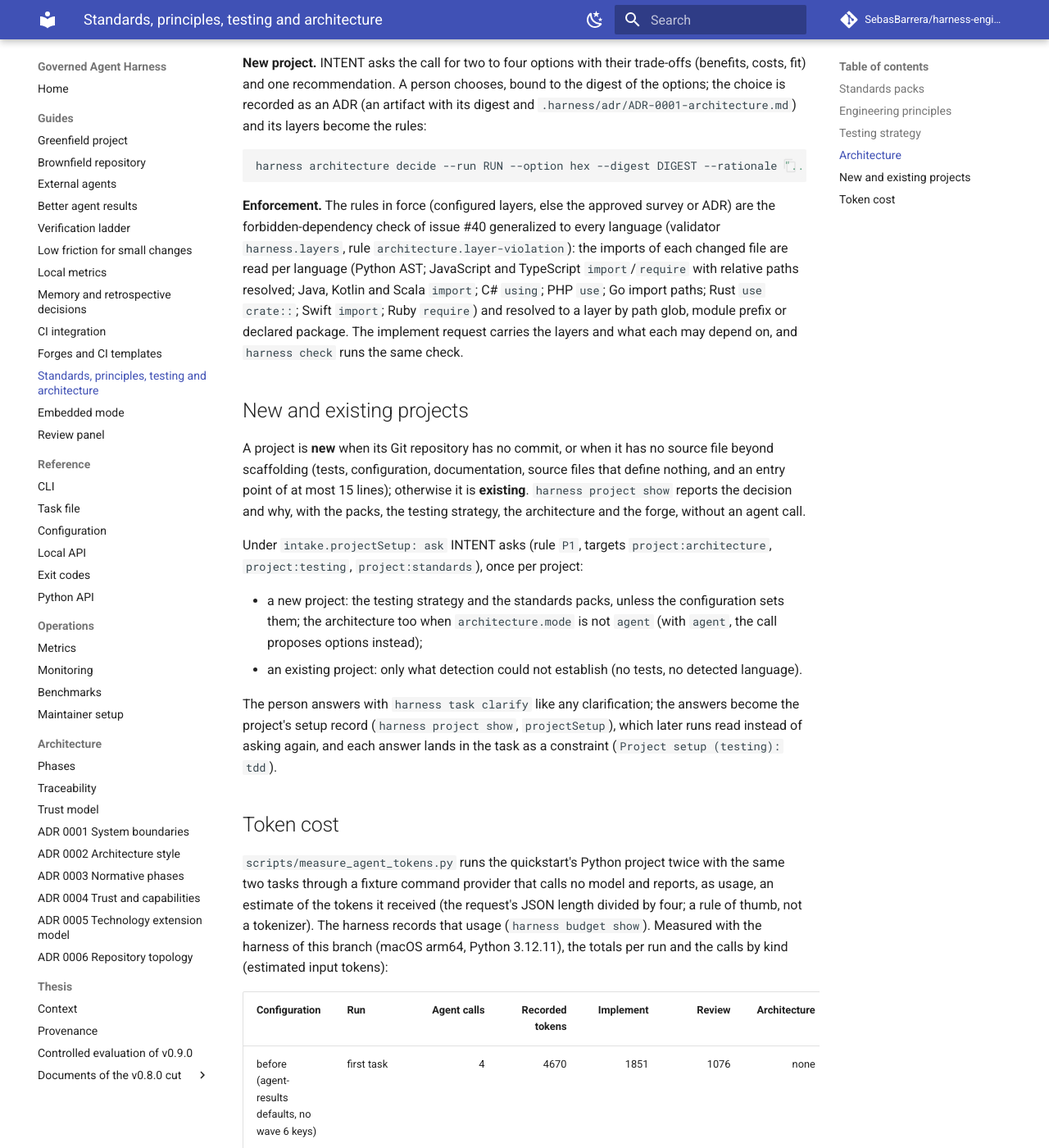
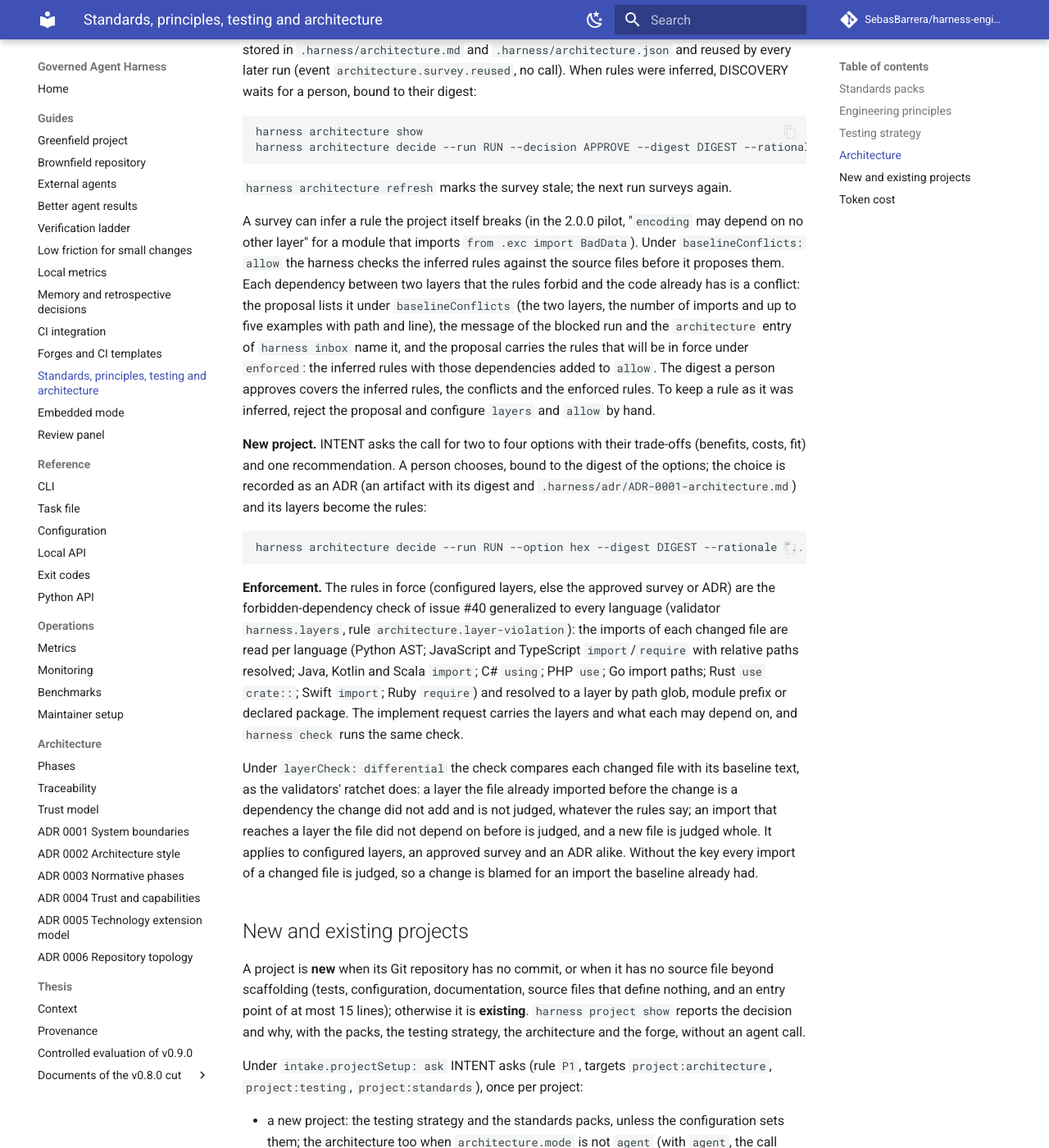
Before and after one commit to SebasBarrera/harness-engineering, an MkDocs documentation site: the page built from docs/guides/engineering.md, in a window 1280 px wide and 1400 px high, scrolled down 4628 px. Shown: the whole window at 82% size. Built offline with MkDocs 1.6.1 and Material for MkDocs 9.7.7, drawn with Linux system fonts in a browser that asks for light colours; comment, search, counter and statistics services are not loaded; some of the changed text lies outside the part shown.

Commit message:
docs(architecture): document layerCheck and baselineConflicts
The engineering guide, the configuration reference and the changelog say what the two keys do, what init writes and what a project without them keeps.

Closes #93

````diff
--- a/docs/guides/engineering.md
+++ b/docs/guides/engineering.md
@@ -102,6 +102,8 @@ rule id (`principles.srp` and so on) the reviewer uses for its findings.
 | `enforce` | `enforce` | `enforce` | Layer violations are HIGH (`enforce`) or LOW (`warn`). |
 | `refresh` | `manual` | `manual` | `auto` also surveys again when the source directory layout changed materially (fewer than 80 % of the directories in common). |
 | `agent` | the run's provider | none | Provider, model and effort of the architecture call. |
+| `layerCheck` | `full` | `differential` | `differential`: the layer check judges only the layers a changed file did not import on the baseline; `full`: every import of a changed file. |
+| `baselineConflicts` | `enforce` | `allow` | `allow`: the dependencies the code already has and a survey's rules forbid are listed in the proposal and stay allowed in the rules a person approves; `enforce`: the rules as inferred. |
 
 **Existing project.** DISCOVERY surveys it once: the call reads the layout and a few files and
 answers the style, a short Markdown description and the layer rules it can infer. The answer is
@@ -115,6 +117,17 @@ harness architecture decide --run RUN --decision APPROVE --digest DIGEST --ratio
 ```
 
 `harness architecture refresh` marks the survey stale; the next run surveys again.
+
+A survey can infer a rule the project itself breaks (in the 2.0.0 pilot, "`encoding` may depend on
+no other layer" for a module that imports `from .exc import BadData`). Under
+`baselineConflicts: allow` the harness checks the inferred rules against the source files before
+it proposes them. Each dependency between two layers that the rules forbid and the code already
+has is a conflict: the proposal lists it under `baselineConflicts` (the two layers, the number of
+imports and up to five examples with path and line), the message of the blocked run and the
+`architecture` entry of `harness inbox` name it, and the proposal carries the rules that will be
+in force under `enforced`: the inferred rules with those dependencies added to `allow`. The digest
+a person approves covers the inferred rules, the conflicts and the enforced rules. To keep a rule
+as it was inferred, reject the proposal and configure `layers` and `allow` by hand.
 
 **New project.** INTENT asks the call for two to four options with their trade-offs (benefits,
 costs, fit) and one recommendation. A person chooses, bound to the digest of the options; the
@@ -132,6 +145,13 @@ AST; JavaScript and TypeScript `import`/`require` with relative paths resolved;
 Scala `import`; C# `using`; PHP `use`; Go import paths; Rust `use crate::`; Swift `import`; Ruby
 `require`) and resolved to a layer by path glob, module prefix or declared package. The implement
 request carries the layers and what each may depend on, and `harness check` runs the same check.
+
+Under `layerCheck: differential` the check compares each changed file with its baseline text, as
+the validators' ratchet does: a layer the file already imported before the change is a dependency
+the change did not add and is not judged, whatever the rules say; an import that reaches a layer
+the file did not depend on before is judged, and a new file is judged whole. It applies to
+configured layers, an approved survey and an ADR alike. Without the key every import of a changed
+file is judged, so a change is blamed for an import the baseline already had.
 
 ## New and existing projects
 
````
Also changed, not shown: CHANGELOG.md (+14 -0 lines), docs/reference/configuration.md (+4 -0 lines).
